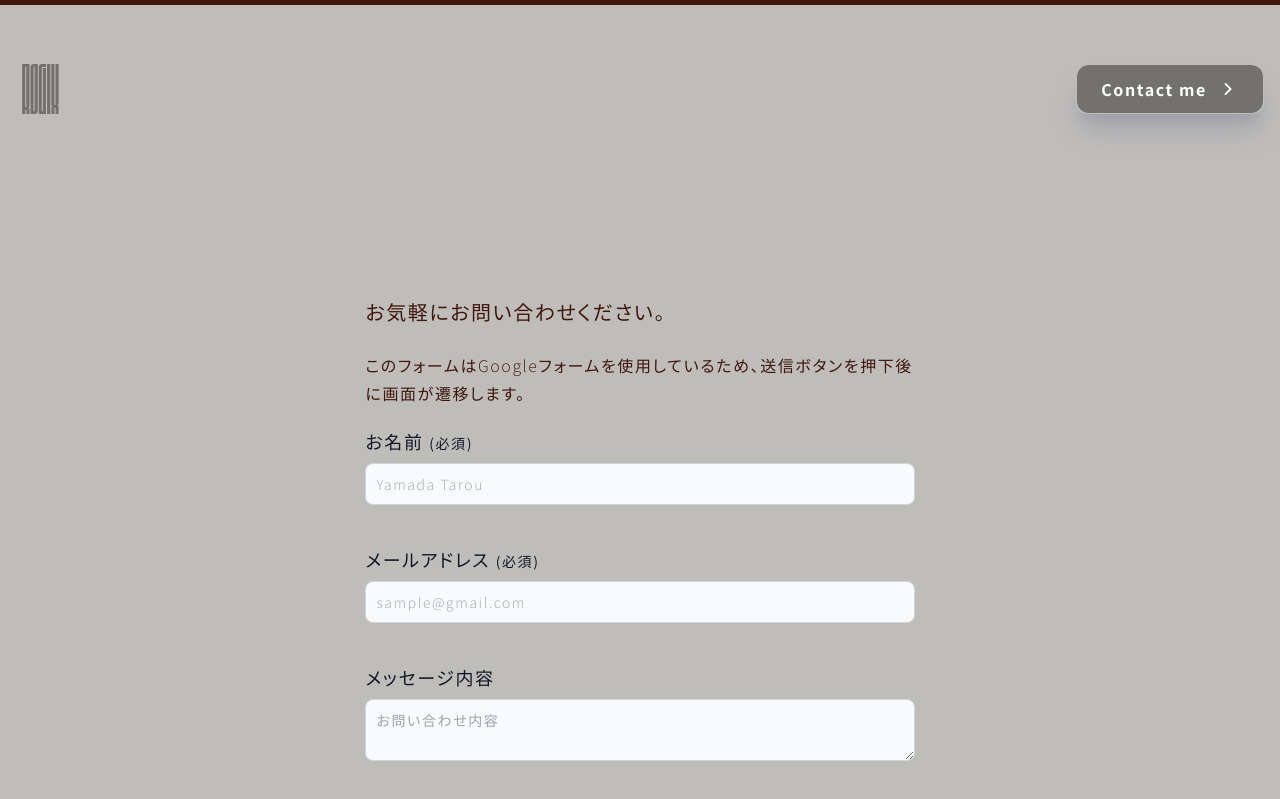
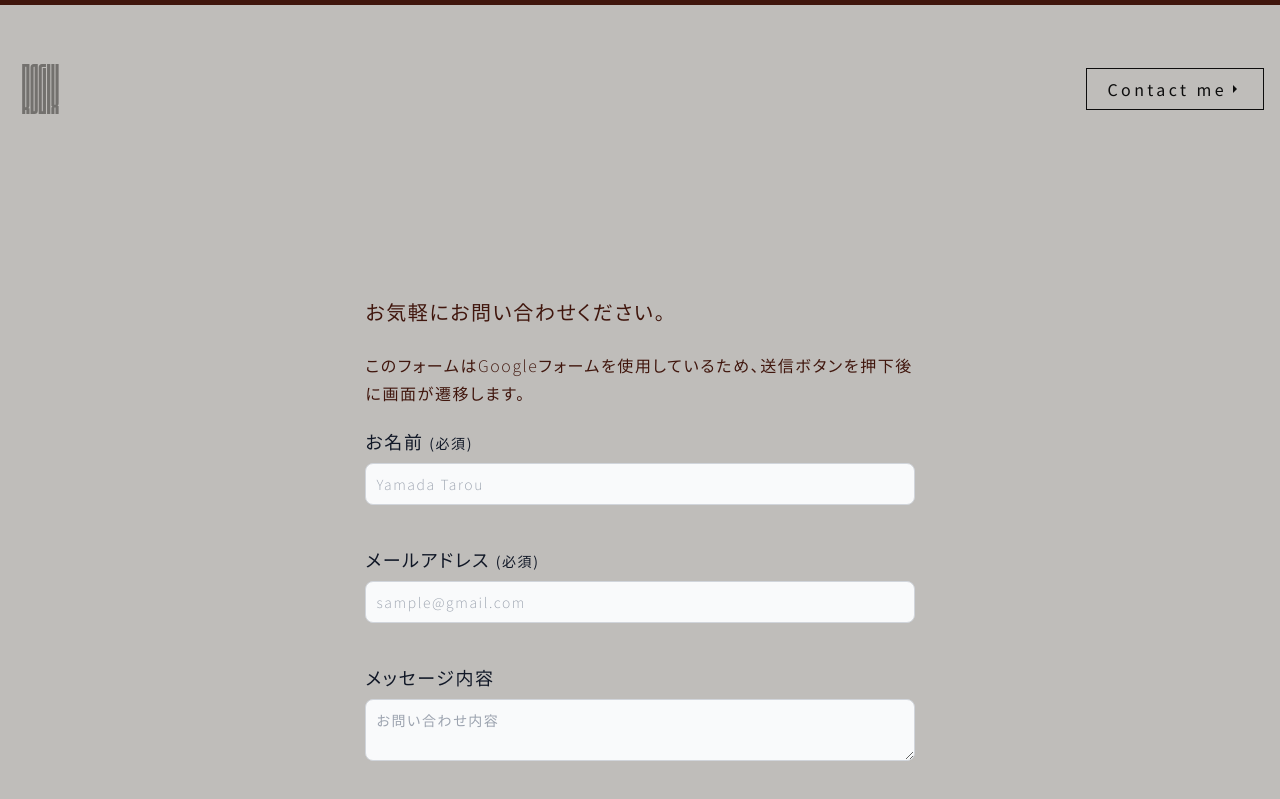
Before and after one commit to andcreate/nn-sample, a Next.js app: page /contact in a window 1280 px wide. Shown: the top 799 px of the page. Built offline with nearby package versions, Linux system fonts and the light colour scheme; a web font is replaced by a local one.

Commit message:
modify contact btn

```diff
--- a/src/app/globals.css
+++ b/src/app/globals.css
@@ -145,6 +145,51 @@
 /* .dark\:progress-bar--dark {
   background-color: var(--gray0);
 } */
+
+.contact-btn {
+  letter-spacing: 0.2125rem;
+  line-height: 1;
+  transition:
+		background-color 0.3s cubic-bezier(0.19, 1, 0.22, 1),
+		border 1s cubic-bezier(0.19, 1, 0.22, 1),
+		color 0.6s cubic-bezier(0.19, 1, 0.22, 1);
+    user-select: none;
+}
+.contact-btn:hover {
+  box-shadow: 0 0 0.3125rem rgba(255, 255, 255, 0.8);
+}
+
+.contact-btn > span {
+	/* color: var(--color-button); */
+	/* font-family: var(--font-button); */
+	/* position: relative; */
+	/* text-decoration: none; */
+	/* white-space: nowrap; */
+	/* z-index: 2; */
+}
+
+
+.contact-btn .mask {
+	/* background-color: var(--bg-mask); */
+	/* height: 6.25rem; */
+	/* position: absolute; */
+	transform: translate3d(-120%, -3.125rem, 0) rotate3d(0, 0, 1, 45deg);
+	transition: all 1.1s cubic-bezier(0.19, 1, 0.22, 1);
+	/* width: 12.5rem; */
+	/* z-index: 1; */
+}
+.contact-btn:hover .mask {
+	background-color: rgba(255, 255, 255, 1.0);
+	transform: translate3d(120%, -3.25rem, 0) rotate3d(0, 0, 1, 90deg);
+}
+
+
+.contact-btn svg {
+  transition: all 1.1s var(--transition-easing);
+}
+.contact-btn:hover svg {
+  transform: translateX(0.3125rem);
+}
 
 
 
--- a/src/app/layout.tsx
+++ b/src/app/layout.tsx
@@ -4,6 +4,7 @@ import "./globals.css";
 
 import Progressbar from "@/components/Progressbar";
 import RogixLogo from "@/components/img/logoSvg";
+import { IoMdArrowDropright } from "react-icons/io";
 
 import Transition from "./Transition";
 import Link from 'next/link';
@@ -61,29 +62,13 @@ export default function RootLayout({ children }) {
                   </div>
                   <div className="relative group">
                     <Link href="/contact" title="Contact-form page"
-                      className="relative inline-block p-px font-semibold leading-6 text-white bg-gray2 shadow-xl cursor-pointer rounded-xl shadow-zinc-400 dark:shadow-zinc-800 transition-transform duration-300 ease-in-out hover:scale-105 active:scale-95"
+                      className="contact-btn font-normal relative text-center block bg-gray2 dark:bg-gray4 border border-gray4 dark:border-gray2 cursor-pointer overflow-hidden hover:bg-gray1 hover:border-gray0  hover:shadow-gray0 active:bg-gray0 active:text-gray1"
                     >
-                      <span
-                        className="absolute inset-0 rounded-xl bg-gradient-to-r from-gray0 via-brown1 to-gray4 p-[2px] opacity-0 transition-opacity duration-500 group-hover:opacity-100"
-                      ></span>
-
-                      <span className="relative z-10 block px-6 py-3 rounded-xl bg-gray1">
-                        <div className="relative z-10 flex items-center space-x-2">
-                          <span className="transition-all duration-500 group-hover:translate-x-1">Contact me</span>
-                          <svg
-                            className="w-6 h-6 transition-transform duration-500 group-hover:translate-x-1"
-                            data-slot="icon"
-                            aria-hidden="true"
-                            fill="currentColor"
-                            viewBox="0 0 20 20"
-                            xmlns="http://www.w3.org/2000/svg"
-                          >
-                            <path
-                              d="M8.22 5.22a.75.75 0 0 1 1.06 0l4.25 4.25a.75.75 0 0 1 0 1.06l-4.25 4.25a.75.75 0 0 1-1.06-1.06L11.94 10 8.22 6.28a.75.75 0 0 1 0-1.06Z"
-                            ></path>
-                          </svg>
-                        </div>
+                      <span className="relative block  px-5 py-3 whitespace-nowrap no-underline z-20 dark:text-gray2 hover:text-gray0">
+                        Contact me
+                        <IoMdArrowDropright className="inline-block align-top" />
                       </span>
+                      <div className="mask dark:bg-gray0 h-7 w-40 absolute z-10"></div>
                     </Link>
                   </div>
 
```
